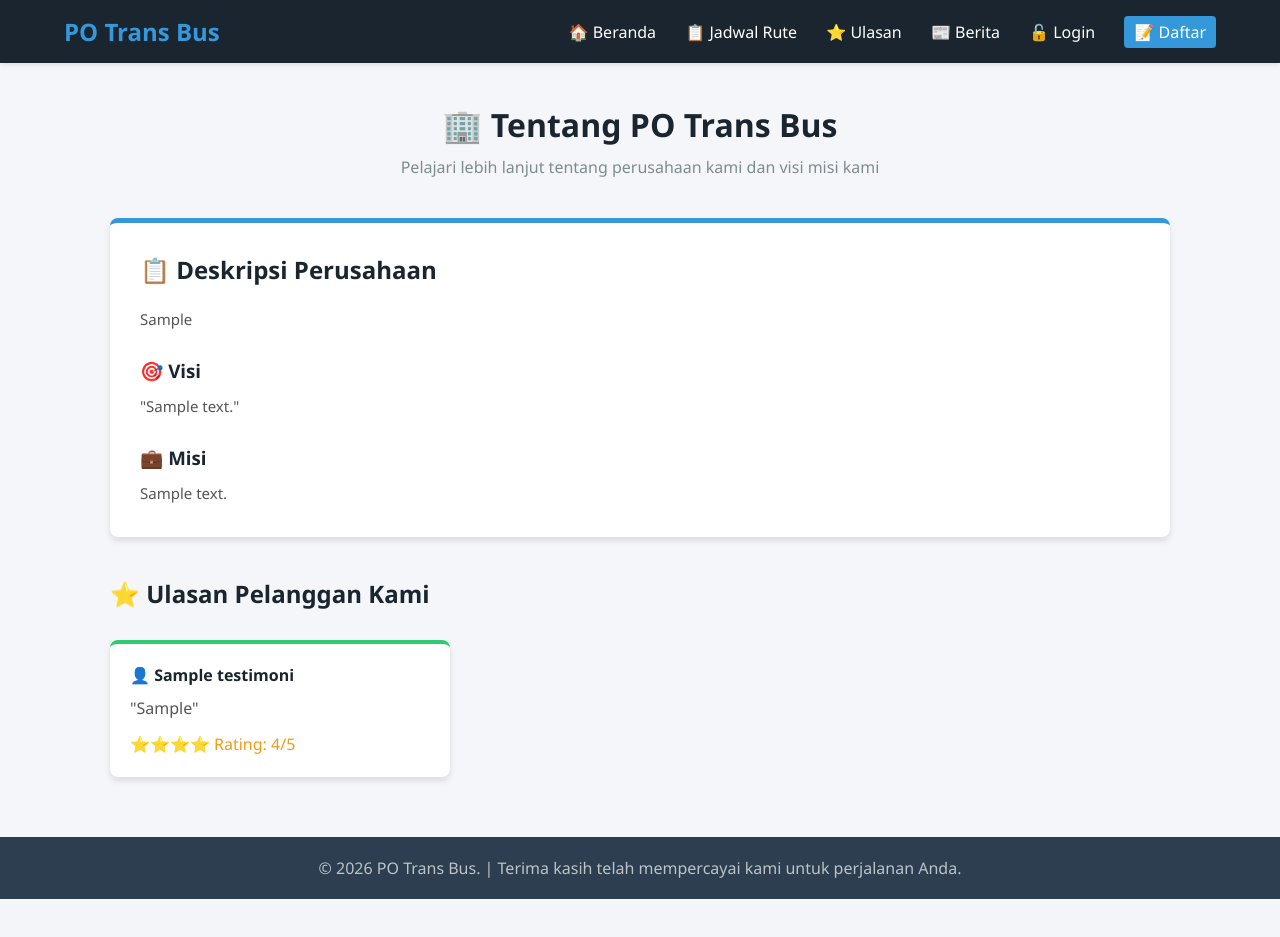
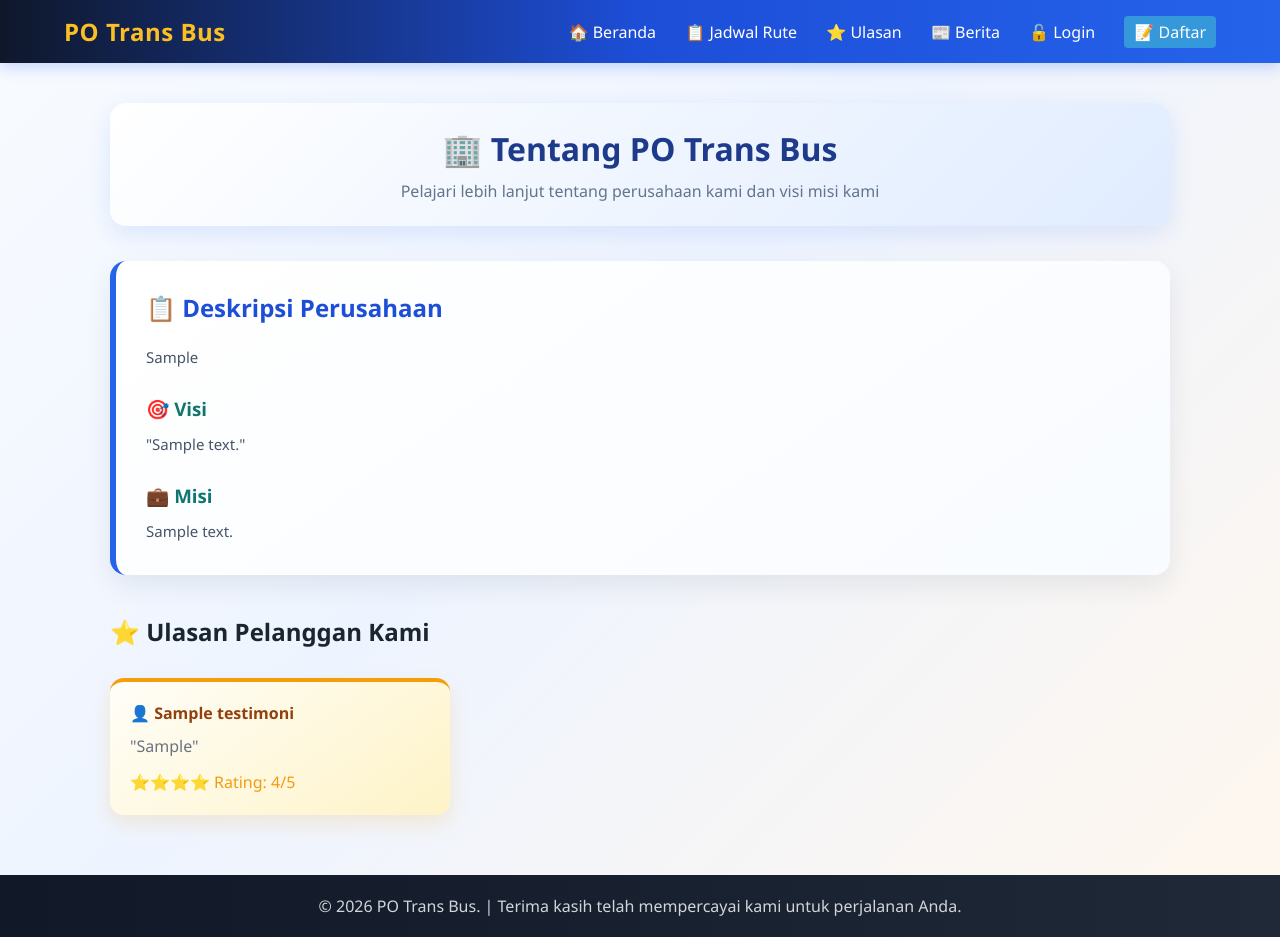
Before and after one commit to mrieaziz/website-berita, a PHP site: page /profile.php in a window 1280 px wide. Before the commit the page ends 899 px from the top, so only its background shows below. Run offline with PHP 8.4, Linux system fonts and the light colour scheme; tables that the repository leaves empty or names only in its code hold one stand-in row (values such as "Sample post").

Commit message:
Update profile

```diff
--- a/profile.php
+++ b/profile.php
@@ -11,33 +11,122 @@ $profile_pt = mysqli_fetch_assoc(mysqli_query($koneksi, "SELECT * FROM tabel_pro
     <title>Profile Perusahaan - PO Trans Bus</title>
     <style>
         * { margin: 0; padding: 0; box-sizing: border-box; }
-        body { font-family: 'Segoe UI', sans-serif; background-color: #f4f6f9; }
+        body {
+            font-family: 'Segoe UI', sans-serif;
+            background: linear-gradient(135deg, #f8fbff 0%, #eef4ff 45%, #fff7ed 100%);
+            color: #1f2937;
+        }
 
-        header { background-color: #1a252f; color: white; padding: 15px 5%; display: flex; justify-content: space-between; align-items: center; box-shadow: 0 2px 5px rgba(0,0,0,0.1); }
-        header .logo { font-size: 24px; font-weight: bold; color: #3498db; }
-        nav a { color: white; text-decoration: none; margin-left: 25px; font-weight: 500; transition: color 0.3s; }
-        nav a:hover { color: #3498db; }
+        header {
+            background: linear-gradient(90deg, #0f172a 0%, #1d4ed8 50%, #2563eb 100%);
+            color: white;
+            padding: 15px 5%;
+            display: flex;
+            justify-content: space-between;
+            align-items: center;
+            box-shadow: 0 4px 14px rgba(37, 99, 235, 0.25);
+        }
+        header .logo {
+            font-size: 24px;
+            font-weight: bold;
+            color: #fbbf24;
+            letter-spacing: 0.5px;
+        }
+        nav a {
+            color: white;
+            text-decoration: none;
+            margin-left: 25px;
+            font-weight: 500;
+            transition: color 0.3s, transform 0.3s;
+        }
+        nav a:hover {
+            color: #fde68a;
+            transform: translateY(-1px);
+        }
 
         .container { max-width: 1100px; margin: 40px auto; padding: 0 20px; }
 
-        .page-header { text-align: center; margin-bottom: 40px; }
-        .page-header h1 { color: #1a252f; font-size: 32px; margin-bottom: 10px; }
-        .page-header p { color: #7f8c8d; font-size: 16px; }
+        .page-header {
+            text-align: center;
+            margin-bottom: 35px;
+            padding: 24px 20px;
+            background: linear-gradient(135deg, #ffffff 0%, #e0ecff 100%);
+            border-radius: 16px;
+            box-shadow: 0 8px 24px rgba(37, 99, 235, 0.12);
+        }
+        .page-header h1 {
+            color: #1e3a8a;
+            font-size: 32px;
+            margin-bottom: 10px;
+        }
+        .page-header p {
+            color: #64748b;
+            font-size: 16px;
+        }
 
-        .about-card { background: white; padding: 30px; border-radius: 8px; box-shadow: 0 4px 6px rgba(0,0,0,0.1); border-top: 5px solid #3498db; margin-bottom: 40px; }
-        .about-card h2 { color: #1a252f; margin-bottom: 20px; }
-        .about-card h3 { color: #1a252f; margin-top: 25px; margin-bottom: 10px; }
-        .about-card p { color: #555; line-height: 1.8; font-size: 15px; }
+        .about-card {
+            background: linear-gradient(145deg, #ffffff 0%, #f8fbff 100%);
+            padding: 30px;
+            border-radius: 16px;
+            box-shadow: 0 10px 28px rgba(15, 23, 42, 0.08);
+            border-left: 6px solid #2563eb;
+            margin-bottom: 40px;
+        }
+        .about-card h2 {
+            color: #1d4ed8;
+            margin-bottom: 20px;
+        }
+        .about-card h3 {
+            color: #0f766e;
+            margin-top: 25px;
+            margin-bottom: 10px;
+        }
+        .about-card p {
+            color: #475569;
+            line-height: 1.8;
+            font-size: 15px;
+        }
 
-        .testimonials-grid { display: grid; grid-template-columns: repeat(auto-fill, minmax(300px, 1fr)); gap: 20px; margin-bottom: 40px; }
-        .testimonial-card { background: white; padding: 20px; border-radius: 8px; box-shadow: 0 4px 6px rgba(0,0,0,0.1); border-top: 4px solid #2ecc71; }
-        .testimonial-card h4 { color: #1a252f; margin-bottom: 10px; }
-        .testimonial-card p { color: #555; line-height: 1.6; }
+        .testimonials-grid {
+            display: grid;
+            grid-template-columns: repeat(auto-fill, minmax(300px, 1fr));
+            gap: 20px;
+            margin-bottom: 40px;
+        }
+        .testimonial-card {
+            background: linear-gradient(145deg, #fffef8 0%, #fef3c7 100%);
+            padding: 20px;
+            border-radius: 14px;
+            box-shadow: 0 8px 20px rgba(245, 158, 11, 0.16);
+            border-top: 4px solid #f59e0b;
+        }
+        .testimonial-card h4 {
+            color: #92400e;
+            margin-bottom: 10px;
+        }
+        .testimonial-card p {
+            color: #6b7280;
+            line-height: 1.6;
+        }
 
-        .empty-message { text-align: center; padding: 40px; color: #7f8c8d; font-size: 16px; }
+        .empty-message {
+            text-align: center;
+            padding: 40px;
+            color: #64748b;
+            font-size: 16px;
+            background: #ffffff;
+            border-radius: 14px;
+            box-shadow: 0 6px 16px rgba(15, 23, 42, 0.06);
+        }
 
-        footer { background-color: #2c3e50; color: #bdc3c7; text-align: center; padding: 20px; margin-top: 60px; }
-        footer a { color: #3498db; text-decoration: none; }
+        footer {
+            background: linear-gradient(90deg, #111827 0%, #1f2937 100%);
+            color: #d1d5db;
+            text-align: center;
+            padding: 20px;
+            margin-top: 60px;
+        }
+        footer a { color: #60a5fa; text-decoration: none; }
 
         @media (max-width: 768px) {
             header { flex-direction: column; gap: 15px; }
```
